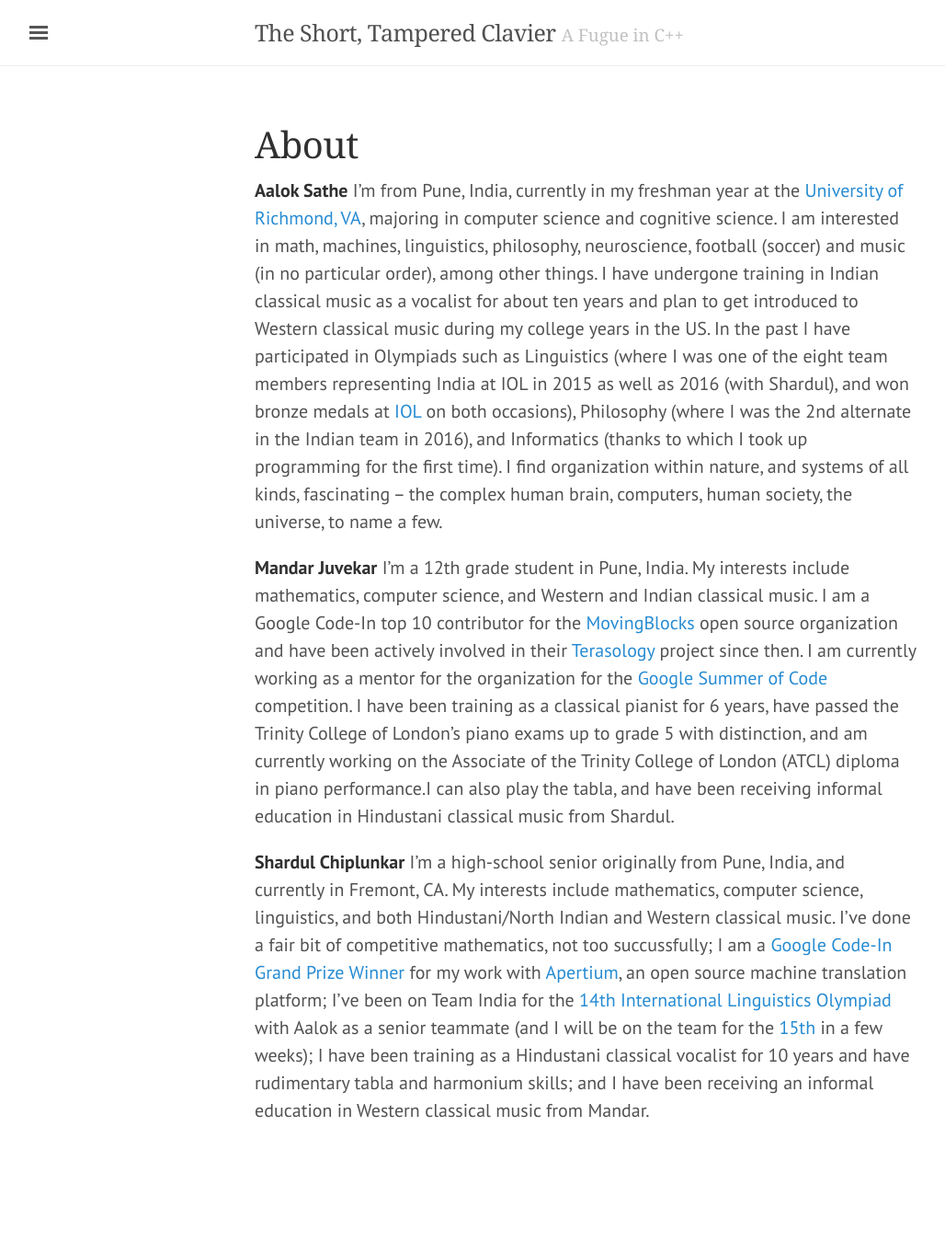
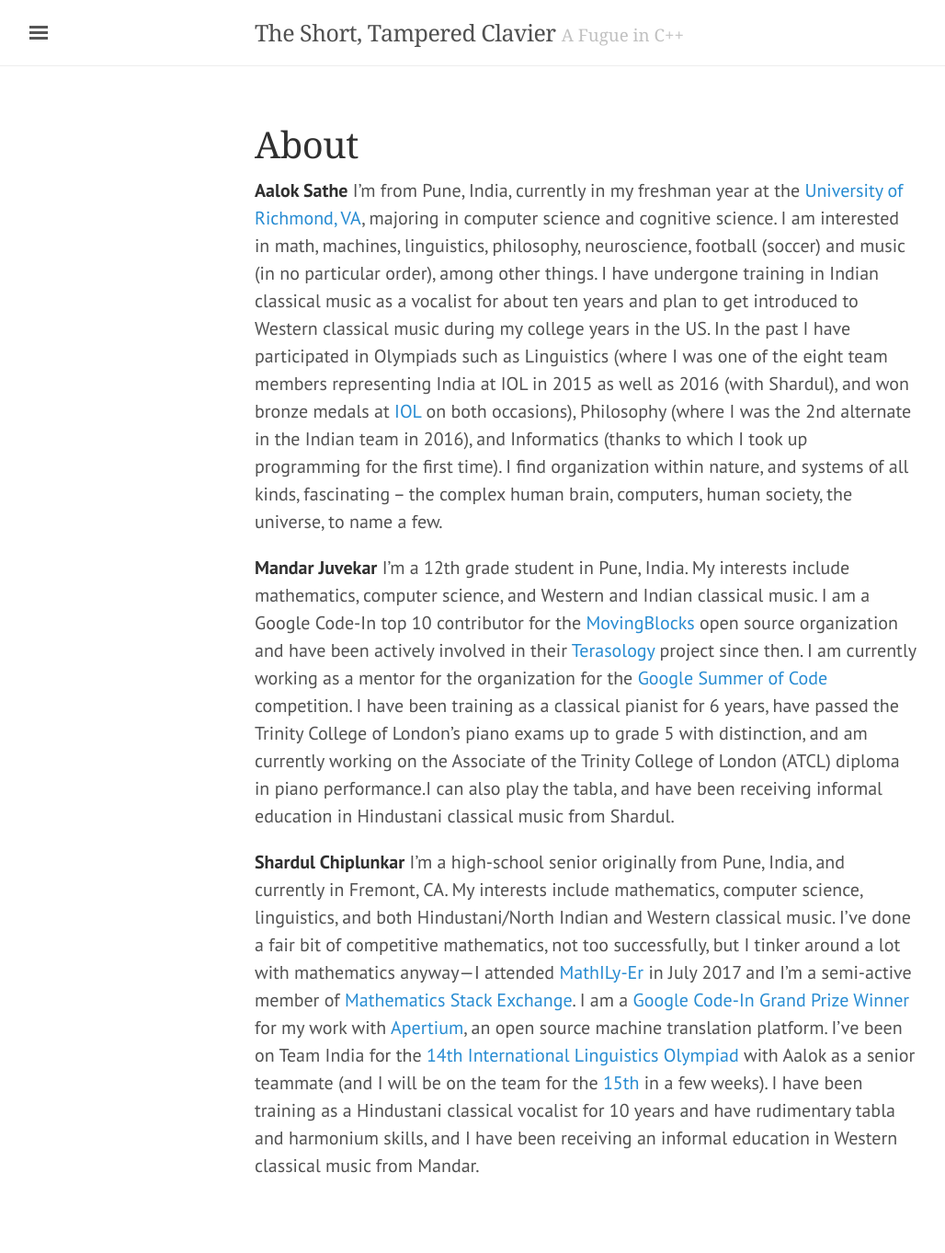
Before and after one commit to theshorttamperedclavier/theshorttamperedclavier.github.io, a Jekyll site: the page built from about.md, in a window 1280 px wide. Shown: the whole page at 92% size, without its empty margins (3-1031 px from the left). Built offline with Jekyll 4.4.1, drawn with Linux system fonts in a browser that asks for light colours; nearby versions of some CDN libraries; some web fonts are replaced; before the commit the page ends 1302 px from its top, so only the background shows below that.

Commit message:
Fix typos

```diff
--- a/about.md
+++ b/about.md
@@ -34,13 +34,18 @@ informal education in Hindustani classical music from Shardul.
 **Shardul Chiplunkar** I'm a high-school senior originally from Pune, India, and
 currently in Fremont, CA. My interests include mathematics, computer science,
 linguistics, and both Hindustani/North Indian and Western classical music. I've
-done a fair bit of competitive mathematics, not too succussfully; I am a
+done a fair bit of competitive mathematics, not too successfully, but I tinker
+around a lot with mathematics anyway---I attended
+[MathILy-Er]({{ site.baseurl }}{% post_url 2017-07-07-hello-from-mathilyer %})
+in July 2017 and I'm a semi-active member of
+[Mathematics Stack Exchange](https://math.stackexchange.com/users/140607/shardulc).
+I am a
 [Google Code-In Grand Prize Winner](https://opensource.googleblog.com/2017/01/announcing-google-code-in-2016-winners.html)
 for my work with [Apertium](https://www.apertium.org/), an open source machine
-translation platform; I've been on Team India for the
+translation platform. I've been on Team India for the
 [14th International Linguistics Olympiad](http://iol14.plo-in.org/)
 with Aalok as a senior teammate (and I will be on the team for the
-[15th](http://www.iol2017.ie/) in a few weeks); I have been training as a
+[15th](http://www.iol2017.ie/) in a few weeks). I have been training as a
 Hindustani classical vocalist for 10 years and have rudimentary tabla and
-harmonium skills; and I have been receiving an informal education in Western
+harmonium skills, and I have been receiving an informal education in Western
 classical music from Mandar.
```
Also changed, not shown: _posts/2017-06-18-wh-questions.md (+1 -1 lines).
